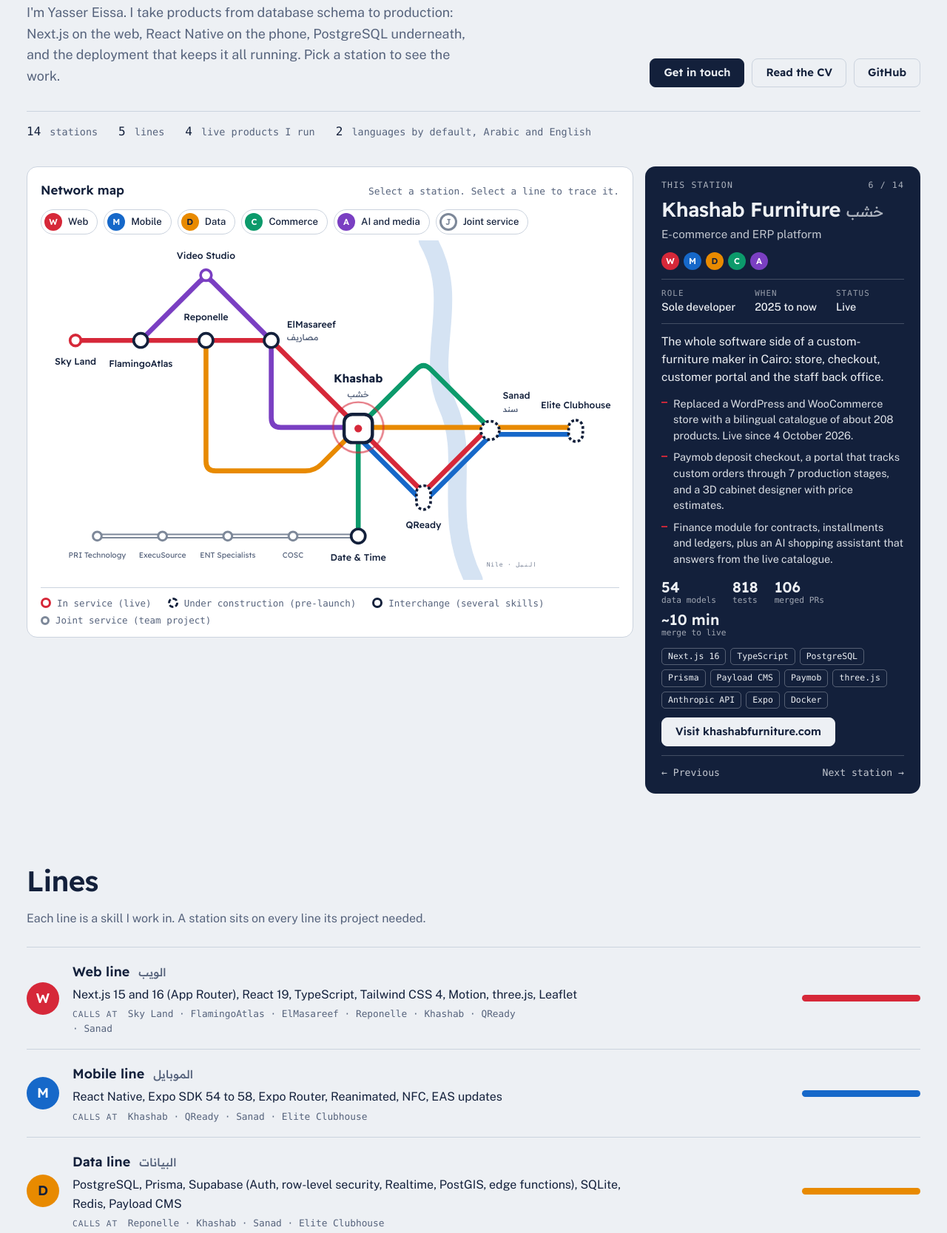
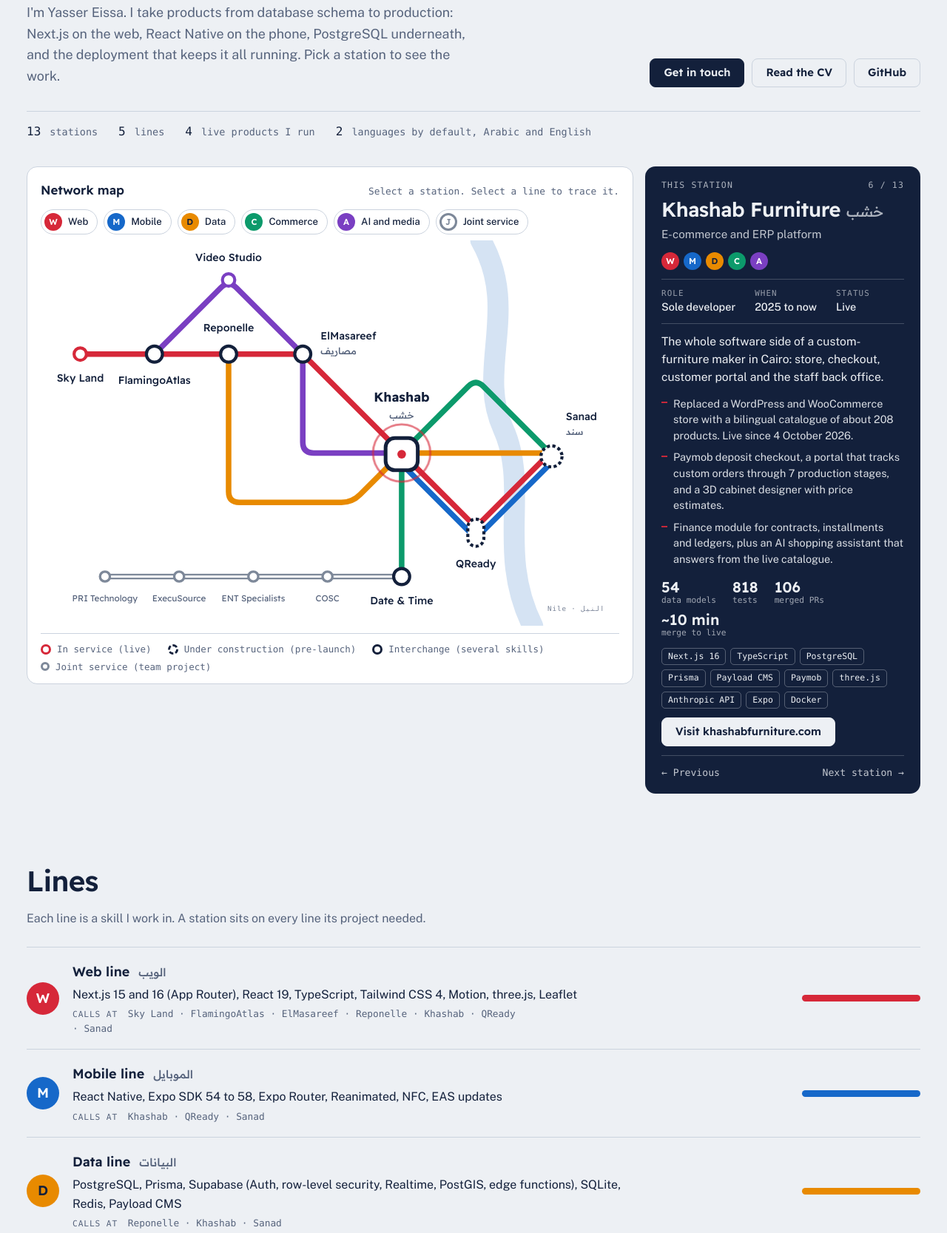
Before and after one commit to iYAHE/iYAHE.github.io, a plain HTML site: page index.html in a window 1280 px wide. Shown: the part 412-2079 px from the top of the page at 74% size. Drawn offline with nearby package versions, Linux system fonts and the light colour scheme; a web font is replaced by a local one.

Commit message:
Remove Elite Clubhouse until it is ready to show
Co-Authored-By: Claude Fable 5.2 <noreply@anthropic.com>

```diff
--- a/app.js
+++ b/app.js
@@ -275,6 +275,6 @@
   const scroller = svg.parentElement;
   if (scroller.scrollWidth > scroller.clientWidth) {
     const hub = D.stations.find((s) => s.id === 'khashab');
-    scroller.scrollLeft = (hub.x * U / 1064) * scroller.scrollWidth - scroller.clientWidth / 2;
+    scroller.scrollLeft = (hub.x * U / 936) * scroller.scrollWidth - scroller.clientWidth / 2;
   }
 })();
--- a/data.js
+++ b/data.js
@@ -18,13 +18,13 @@ window.PORTFOLIO = {
       name: 'Mobile',
       ar: 'الموبايل',
       tech: 'React Native, Expo SDK 54 to 58, Expo Router, Reanimated, NFC, EAS updates',
-      path: [[7.187, 4.413], [8.8, 6.026], [10.366, 4.46], [12.3, 4.46]],
+      path: [[7.187, 4.413], [8.8, 6.026], [10.413, 4.413]],
     },
     D: {
       name: 'Data',
       ar: 'البيانات',
       tech: 'PostgreSQL, Prisma, Supabase (Auth, row-level security, Realtime, PostGIS, edge functions), SQLite, Redis, Payload CMS',
-      path: [[3.8, 2.3], [3.8, 5.3], [6.3, 5.3], [7.3, 4.3], [10.3, 4.3], [12.3, 4.3]],
+      path: [[3.8, 2.3], [3.8, 5.3], [6.3, 5.3], [7.3, 4.3], [10.3, 4.3]],
     },
     C: {
       name: 'Commerce',
@@ -161,20 +161,6 @@ window.PORTFOLIO = {
       stats: [['3', 'apps'], ['~65', 'tables'], ['222', 'tests']],
     },
     {
-      id: 'elite', name: 'Elite Clubhouse', full: 'Elite Clubhouse',
-      kind: 'Member app and website for a private club', role: 'Sole developer', when: '2026', status: 'Pre-launch',
-      url: '', lines: ['M', 'D'],
-      x: 12.3, y: 4.3, marker: 'cap', cy: 4.38, h: 39, label: { x: 12.3, y: 3.86, anchor: 'middle' },
-      summary: 'An Arabic-first member app for a club in Sheikh Zayed, with an 11-page bilingual website.',
-      points: [
-        'Digital membership card with a check-in QR code that rotates every 30 seconds.',
-        'Activity booking with live places left, and shareable guest passes.',
-        'Every write goes through SQL functions behind row-level security, tested on in-process Postgres.',
-      ],
-      stack: ['Expo SDK 58', 'React Native', 'TypeScript', 'Supabase', 'Phone OTP', 'PGlite'],
-      stats: [['11', 'SQL functions'], ['22', 'database tests']],
-    },
-    {
       id: 'rolex', name: 'Date & Time', full: 'Date & Time, Official Rolex Retailer',
       kind: 'Rolex section on a Shopify store', role: 'Contributor (team)', when: '2025 to 2026', status: 'Live',
       url: 'https://dateandtimema.com', lines: ['C', 'J'],
@@ -258,6 +244,5 @@ window.PORTFOLIO = {
     ['Sep 2026', 'Khashab rebuild on Next.js begins. Reponelle, Sky Land and Sanad start the same month.'],
     ['4 Oct 2026', 'Khashab goes live. Paymob checkout, the AI assistant and the finance module follow within two weeks.'],
     ['Oct 2026', 'First commits on ElMasareef and FlamingoAtlas. QReady prototype.'],
-    ['Nov 2026', 'Elite Clubhouse member app and website.'],
   ],
 };
--- a/index.html
+++ b/index.html
@@ -52,7 +52,7 @@
     </div>
   </div>
   <ul class="facts" aria-label="At a glance">
-    <li><b>14</b> stations</li>
+    <li><b>13</b> stations</li>
     <li><b>5</b> lines</li>
     <li><b>4</b> live products I run</li>
     <li><b>2</b> languages by default, Arabic and English</li>
@@ -67,7 +67,7 @@
     </div>
     <div class="keys" id="keys" role="group" aria-label="Lines"></div>
     <div class="map-scroll" tabindex="0" role="region" aria-label="Network map, scrolls sideways on small screens">
-      <svg id="map" viewBox="0 0 1064 624" role="group" aria-label="Project network map"></svg>
+      <svg id="map" viewBox="0 0 936 624" role="group" aria-label="Project network map"></svg>
     </div>
     <ul class="legend" aria-label="Map key">
       <li><span class="k k-live" aria-hidden="true"></span>In service (live)</li>
```
Also changed, not shown: cv.html (+0 -9 lines), 1 other file.
